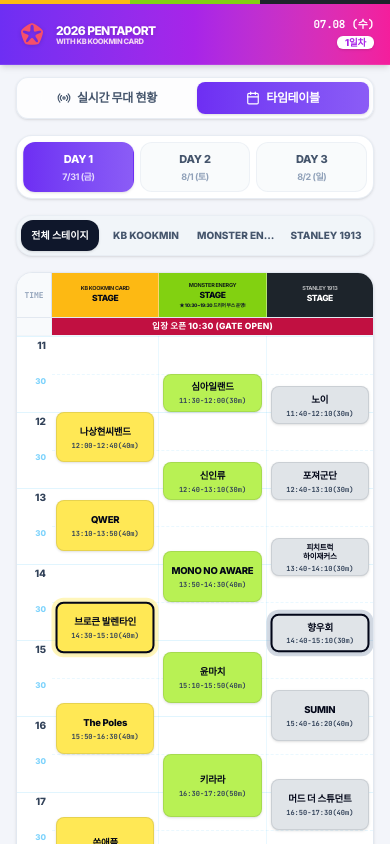
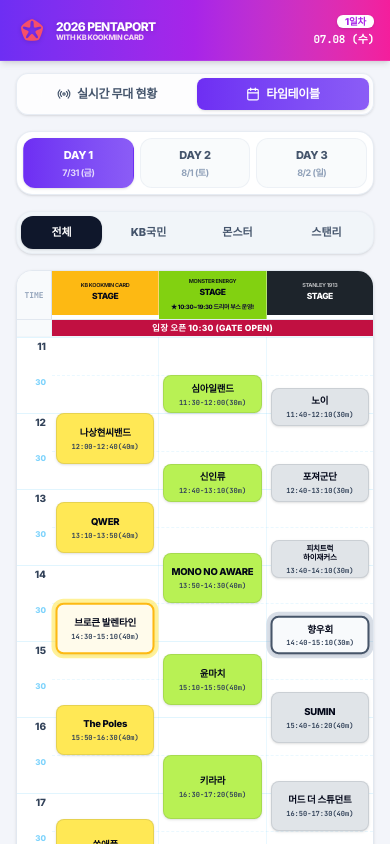
Before and after one commit to jiyoon6911-a11y/incheon-pentaport-rockrestival-2026--time-table, a React (Vite) app: page / in a window 390 px wide. Both pictures are taken after a click on the button "타임테이블". Built offline with nearby package versions, Linux system fonts and the light colour scheme.

Commit message:
refactor: improve UI layout and readability
- Remove redundant stage color bar
- Optimize header date label order and styling
- Refine stage filter button labels and responsive font sizes
- Remove pulse animation from information badge for better readability

```diff
--- a/src/App.tsx
+++ b/src/App.tsx
@@ -180,13 +180,6 @@
           </div>
         </div>
 
-        {/* TOP DECORATIVE STAGE COLOR BAR */}
-        <div className="h-1 w-full grid grid-cols-3 sticky top-0 z-50 shrink-0">
-          <div className="bg-[#fdb913]" title="KB KOOKMIN CARD STAGE" />
-          <div className="bg-[#82d111]" title="MONSTER ENERGY STAGE" />
-          <div className="bg-[#1d242b]" title="STANLEY 1913 STAGE" />
-        </div>
-
         {/* INNER SCROLLABLE CONTENT BODY */}
         <div className="flex-1 overflow-y-auto overflow-x-hidden relative flex flex-col pb-6">
           {/* Gradient background decoration is handled globally by phone wrapper */}
@@ -264,11 +257,11 @@
                 </div>
               </div>
               <div className="flex flex-col items-end text-right">
+                <span className="text-[9.5px] font-extrabold text-[#a824e8] bg-white shadow-sm px-2 py-0.5 rounded-md mb-1.5 leading-none select-none tracking-tight">
+                  {getTodayDayLabel()}
+                </span>
                 <span className="text-[11px] font-black text-white font-mono leading-none tracking-tight">
                   {getFormattedToday()}
-                </span>
-                <span className="text-[9.5px] font-extrabold text-[#a824e8] bg-white shadow-sm px-2 py-0.5 rounded-md mt-1.5 leading-none select-none tracking-tight">
-                  {getTodayDayLabel()}
                 </span>
               </div>
             </div>
--- a/src/components/FullTimeline.tsx
+++ b/src/components/FullTimeline.tsx
@@ -141,7 +141,7 @@
     }
 
     if (artistName.startsWith("스탠리와 함께하는")) {
-      return { mainName: "스탠리와 함께하는\n펜타로빅", subName: "w.김혜선", isWrapped: true };
+      return { mainName: "스탠리와 함께하는 펜타로빅", subName: "w.김혜선", isWrapped: true };
     }
 
     if (artistName === "Balming Tiger (Band Set)") {
@@ -206,13 +206,13 @@
       <div className="flex gap-1 p-1 bg-slate-100 rounded-2xl border border-slate-200/50 shadow-sm">
         <button
           onClick={() => setSelectedStageId("all")}
-          className={`flex-1 py-2 text-[10px] sm:text-xs font-black rounded-xl transition-all ${
+          className={`flex-1 py-2 text-[10px] min-[375px]:text-[11px] sm:text-xs font-black rounded-xl transition-all ${
             selectedStageId === "all"
               ? "bg-slate-900 text-white font-black shadow-sm"
               : "text-slate-600 hover:text-slate-900 hover:bg-slate-200/50"
           }`}
         >
-          전체 스테이지
+          전체
         </button>
         {stages.map((stage) => {
           let activeClass = "bg-slate-900 text-white font-black shadow-sm";
@@ -220,17 +220,23 @@
           if (stage.id === "incheon") activeClass = "bg-[#82d111] text-slate-950 font-black shadow-sm";
           if (stage.id === "incheon-airport") activeClass = "bg-[#1d242b] text-white font-black shadow-sm";
 
+          const stageShortName = stage.name === "KB KOOKMIN CARD STAGE"
+            ? "KB국민"
+            : stage.name === "MONSTER ENERGY STAGE"
+            ? "몬스터"
+            : "스탠리";
+
           return (
             <button
               key={stage.id}
               onClick={() => setSelectedStageId(stage.id)}
-              className={`flex-1 py-2 px-1 text-[10px] sm:text-xs font-black rounded-xl transition-all truncate ${
+              className={`flex-1 py-2 px-0.5 text-[10px] min-[375px]:text-[11px] sm:text-xs font-black rounded-xl transition-all ${
                 selectedStageId === stage.id
                   ? activeClass
                   : "text-slate-600 hover:text-slate-900 hover:bg-slate-200/50"
               }`}
             >
-              {stage.name === "KB KOOKMIN CARD STAGE" ? "KB KOOKMIN" : stage.name === "MONSTER ENERGY STAGE" ? "MONSTER ENERGY" : "STANLEY 1913"}
+              {stageShortName}
             </button>
           );
         })}
@@ -262,14 +268,14 @@
 
             {/* Stage 2: MONSTER ENERGY STAGE */}
             {(selectedStageId === "all" || selectedStageId === "incheon") && (
-              <div className="flex-1 bg-[#82d111] text-slate-950 font-black text-center py-1 px-0.5 border-r border-white/40 flex flex-col justify-center items-center min-h-[44px] h-auto">
+              <div className="flex-1 bg-[#82d111] text-slate-950 font-black text-center py-1.5 px-0.5 border-r border-white/40 flex flex-col justify-center items-center min-h-[48px] h-auto">
                 <span className="text-[5.5px] tracking-tighter leading-none font-bold uppercase opacity-85">
                   MONSTER ENERGY
                 </span>
                 <span className="text-[8.5px] tracking-tighter leading-tight uppercase font-black mt-0.5">
                   STAGE
                 </span>
-                <span className="text-[4.8px] sm:text-[6px] tracking-tighter leading-none font-extrabold text-slate-900 mt-0.5">
+                <span className="text-[6px] sm:text-[7.5px] tracking-tighter leading-none font-black text-slate-950 mt-1.5 drop-shadow-[0_0.5px_0.5px_rgba(255,255,255,0.3)]">
                   ★ 10:30~19:30 드리머 부스 운영!
                 </span>
               </div>
@@ -360,7 +366,7 @@
                         const isNow = isCurrentlyPlaying(artist.startTime, artist.endTime);
                         const pos = getPositionStyles(artist.startTime, artist.endTime);
                         const borderStyle = isNow
-                          ? "border-[2px] sm:border-[2.5px] border-slate-950 shadow-md ring-4 ring-[#ffe855]/40 scale-[1.01] z-20 font-black"
+                          ? "border-[2px] sm:border-[2.5px] border-[#fdb913] bg-[#fffbeb] shadow-md ring-4 ring-[#ffe855]/60 scale-[1.01] z-20 font-black"
                           : "border border-slate-900/10 z-10 hover:scale-[1.01]";
 
                         return (
@@ -420,7 +426,7 @@
                         const isNow = isCurrentlyPlaying(artist.startTime, artist.endTime);
                         const pos = getPositionStyles(artist.startTime, artist.endTime);
                         const borderStyle = isNow
-                          ? "border-[2px] sm:border-[2.5px] border-slate-950 shadow-md ring-4 ring-[#82d111]/40 scale-[1.01] z-20 font-black"
+                          ? "border-[2px] sm:border-[2.5px] border-[#82d111] bg-[#f4fde8] shadow-md ring-4 ring-[#82d111]/60 scale-[1.01] z-20 font-black"
                           : "border border-slate-900/10 z-10 hover:scale-[1.01]";
 
                         return (
@@ -472,7 +478,7 @@
                           ? "bg-[#ffccd8] hover:bg-[#ffb3c6] text-[#c11041]"
                           : "bg-[#e0e4e8] hover:bg-[#d1d6db] text-slate-950";
                         const borderStyle = isNow
-                          ? `border-[2px] sm:border-[2.5px] border-slate-950 shadow-md ring-4 ${isRookie ? "ring-[#ff809b]/40" : "ring-slate-400/40"} scale-[1.01] z-20 font-black`
+                          ? `border-[2px] sm:border-[2.5px] ${isRookie ? "border-[#ff3b6c] bg-[#fff0f4] ring-[#ffccd8]/85" : "border-[#475569] bg-[#f8fafc] ring-slate-400/35"} shadow-md ring-4 scale-[1.01] z-20 font-black`
                           : "border border-slate-900/10 z-10 hover:scale-[1.01]";
 
                         return (
--- a/src/components/NowPlaying.tsx
+++ b/src/components/NowPlaying.tsx
@@ -125,7 +125,7 @@
                     {stage.name}
                   </span>
                   {stage.id === "incheon" && (
-                    <span className="text-[10px] sm:text-xs font-bold text-[#82d111] bg-[#82d111]/10 px-2 py-0.5 rounded-full border border-[#82d111]/20 animate-pulse">
+                    <span className="text-[10px] sm:text-xs font-bold text-[#82d111] bg-[#82d111]/10 px-2 py-0.5 rounded-full border border-[#82d111]/20">
                       ★ 10:30~19:30 드리머 부스 운영!
                     </span>
                   )}
```
